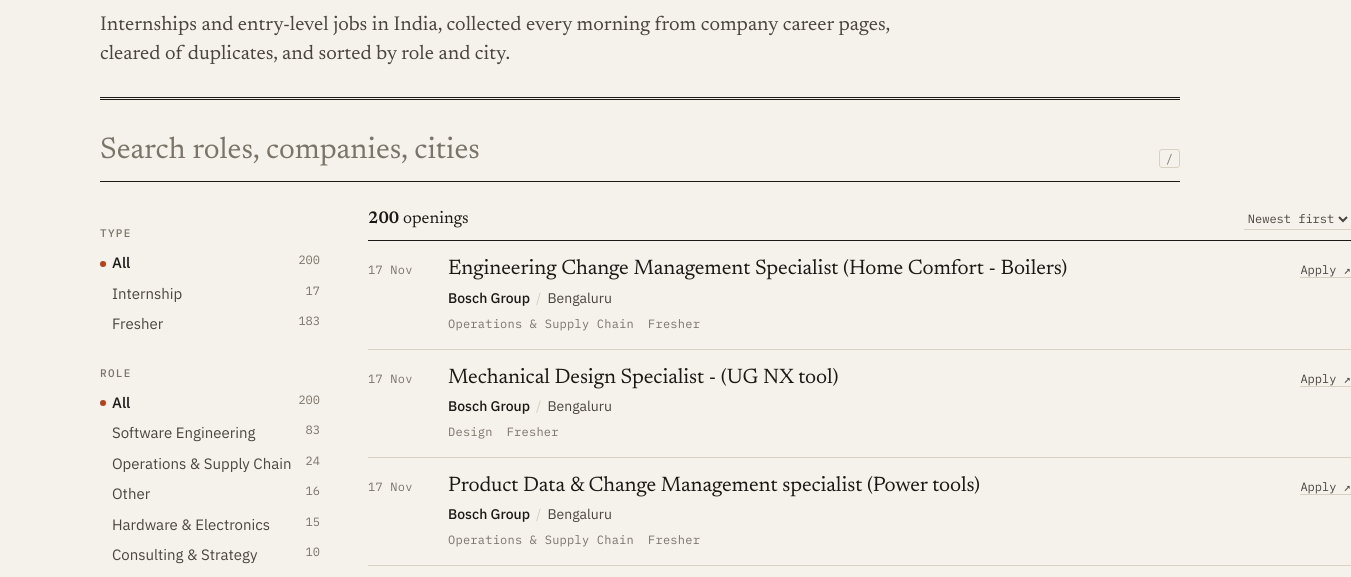
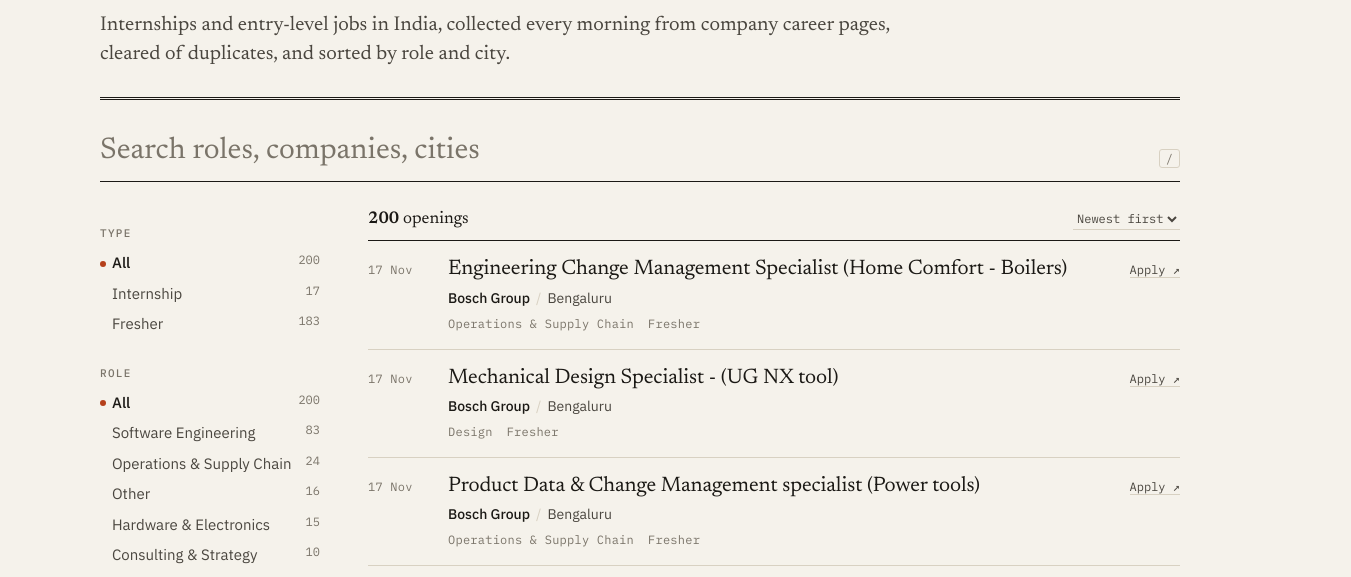
Before and after one commit to dhruvdua14/beep-fresher-jobs, a plain HTML site: page site/index.html in a window 1280 px wide. Shown: the part 172-749 px from the top of the page, 1351 px wide, since content can reach past the window. Drawn offline with Linux system fonts and the light colour scheme.

Commit message:
Fix long titles pushing the Apply column off screen
Co-Authored-By: Claude Opus 5.5 <noreply@anthropic.com>
Claude-Session: https://claude.ai/code/session_011WKirumzAgQzBnRVztrbRm

```diff
--- a/site/style.css
+++ b/site/style.css
@@ -98,7 +98,7 @@ a { color: inherit; }
 
 .layout { display: grid; grid-template-columns: 1fr; gap: 0; padding-bottom: 60px; }
 @media (min-width: 900px) {
-  .layout { grid-template-columns: 220px 1fr; gap: 48px; }
+  .layout { grid-template-columns: 220px minmax(0, 1fr); gap: 48px; }
 }
 
 /* ---------------------------------------------------------- filters (index) */
@@ -161,11 +161,11 @@ select.sort {
 
 .list { list-style: none; margin: 0; padding: 0; }
 .row {
-  display: grid; grid-template-columns: 56px 1fr; gap: 4px 16px;
+  display: grid; grid-template-columns: 56px minmax(0, 1fr); gap: 4px 16px;
   padding: 16px 0; border-bottom: 1px solid var(--rule);
 }
 @media (min-width: 640px) {
-  .row { grid-template-columns: 64px 1fr auto; align-items: baseline; }
+  .row { grid-template-columns: 64px minmax(0, 1fr) auto; align-items: baseline; }
 }
 .row .date { color: var(--muted); padding-top: 4px; line-height: 1.3; }
 .row .date .new { color: var(--accent); display: block; text-transform: uppercase; letter-spacing: .1em; font-size: 10px; }
@@ -251,3 +251,4 @@ ol.steps span { color: var(--ink-2); }
 /* `all: unset` on buttons would otherwise override the hidden attribute */
 [hidden] { display: none !important; }
 @media (max-width: 640px) { .search kbd { display: none; } }
+.row h3 { overflow-wrap: anywhere; }
```
